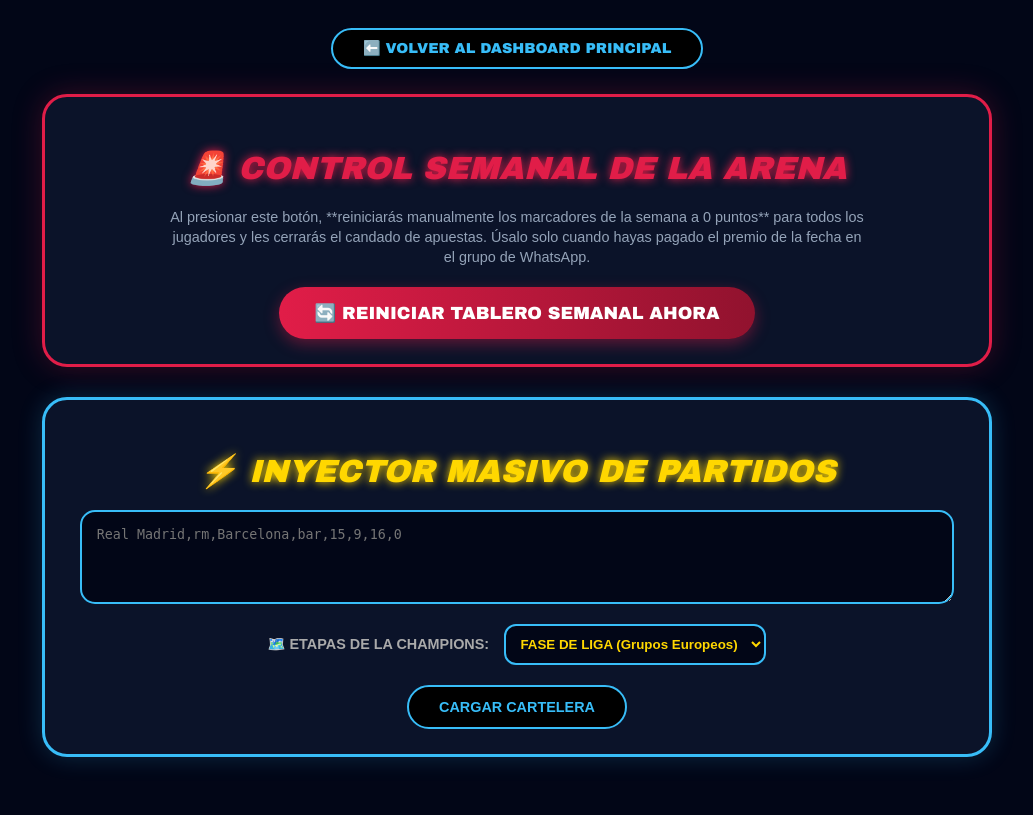
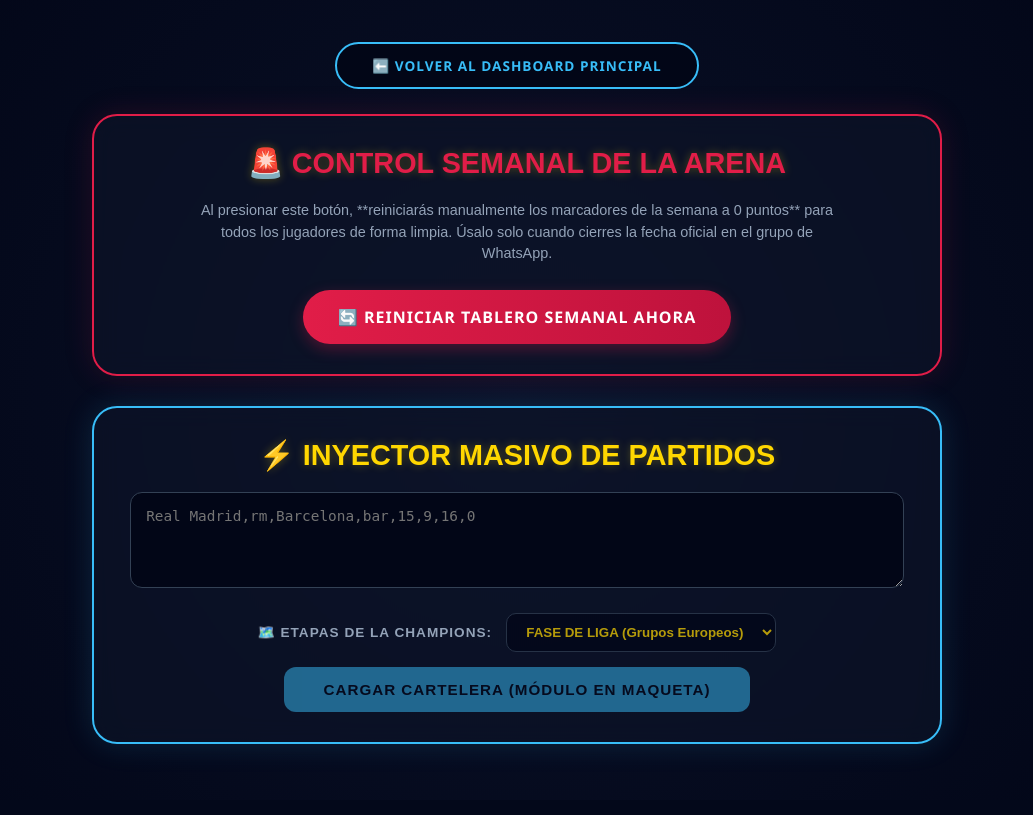
Before and after one commit to camilocardenas90-tech/arena-champions-pro, a Flask app: page /admin_control_total in a window 1280 px wide. Shown: the whole page, without its empty margins (123-1156 px from the left). After the commit the page ends 756 px from the top, so only its background shows below. Run offline with Flask 3, Linux system fonts and the light colour scheme; the visitor is signed in with stand-in values (Sample User, id 1); data comes from the database, SQL or seed files in the repository; data that the repository does not hold is empty.

Commit message:
Update admin_control.html

```diff
--- a/templates/admin_control.html
+++ b/templates/admin_control.html
@@ -5,41 +5,60 @@
     <meta name="viewport" content="width=device-width, initial-scale=1.0">
     <title>PANEL DE CONTROL TOTAL - ADMINISTRADOR</title>
     <style>
-        body { background-color: #020617; color: #ffffff; font-family: 'Arial Black', sans-serif; padding: 20px; text-align: center; }
-        .admin-card { background-color: #0b1329; border: 3px solid #38bdf8; border-radius: 25px; max-width: 950px; margin: 0 auto 30px auto; padding: 25px; box-shadow: 0 0 25px rgba(56, 189, 248, 0.2); box-sizing: border-box; }
-        .neon-title { color: #ffd700; font-size: 2rem; font-style: italic; text-transform: uppercase; margin-bottom: 20px; text-shadow: 0 0 10px #ffd700; }
-        .admin-table { width: 100%; border-collapse: collapse; font-family: sans-serif; font-size: 0.9rem; margin-top: 15px; }
-        .admin-table th { color: #38bdf8; border-bottom: 2px solid #1e293b; padding: 10px; text-transform: uppercase; font-size: 0.8rem; }
-        .admin-table td { padding: 12px 8px; border-bottom: 1px solid #111; color: #ccc; text-align: center; }
-        .btn-action { background: #000; border: 2px solid #e11d48; color: #e11d48; padding: 8px 16px; border-radius: 50px; font-weight: bold; text-decoration: none; font-size: 0.75rem; text-transform: uppercase; display: inline-block; cursor: pointer; transition: 0.2s; }
-        .btn-action:hover { background: #e11d48; color: #000; box-shadow: 0 0 10px #e11d48; }
-        .btn-nav { display: inline-block; background: #000; color: #38bdf8; border: 2px solid #38bdf8; padding: 10px 30px; border-radius: 50px; text-decoration: none; font-weight: bold; margin-bottom: 25px; text-transform: uppercase; font-size: 0.9rem; }
-        .btn-danger-giant { background: linear-gradient(90deg, #e11d48, #91122e); color: white; border: none; padding: 16px 35px; border-radius: 50px; font-size: 1.1rem; font-weight: bold; text-transform: uppercase; cursor: pointer; text-decoration: none; display: inline-block; box-shadow: 0 5px 15px rgba(225, 29, 72, 0.4); font-family: 'Arial Black', sans-serif; }
+        body {
+            background: radial-gradient(circle at center, #0a1128 0%, #020617 100%);
+            color: #ffffff;
+            font-family: 'Segoe UI', Roboto, Helvetica, Arial, sans-serif;
+            padding: 20px;
+            text-align: center;
+            margin: 0;
+            min-height: 100vh;
+            box-sizing: border-box;
+        }
+        .admin-card {
+            background-color: rgba(15, 23, 42, 0.55);
+            border: 2px solid #38bdf8;
+            border-radius: 25px;
+            max-width: 850px;
+            margin: 0 auto 30px auto;
+            padding: 30px 20px;
+            box-shadow: 0 0 30px rgba(56, 189, 248, 0.15);
+            box-sizing: border-box;
+            backdrop-filter: blur(12px);
+        }
+        .neon-title { color: #ffd700; font-size: 1.8rem; text-transform: uppercase; margin-top: 0; margin-bottom: 20px; font-family: sans-serif; font-weight: 900; text-shadow: 0 0 10px rgba(255, 215, 0, 0.3); }
+        .btn-nav { display: inline-block; background: #020617; color: #38bdf8; border: 2px solid #38bdf8; padding: 12px 35px; border-radius: 50px; text-decoration: none; font-weight: bold; margin-bottom: 25px; text-transform: uppercase; font-size: 0.85rem; letter-spacing: 1px; transition: 0.2s; }
+        .btn-nav:hover { background: #38bdf8; color: #020617; box-shadow: 0 0 15px rgba(56, 189, 248, 0.4); }
+        .btn-danger-giant { background: linear-gradient(90deg, #e11d48, #be123c); color: white; border: none; padding: 16px 35px; border-radius: 50px; font-size: 1rem; font-weight: bold; text-transform: uppercase; cursor: pointer; text-decoration: none; display: inline-block; box-shadow: 0 5px 15px rgba(225, 29, 72, 0.3); letter-spacing: 1px; transition: 0.2s; }
+        .btn-danger-giant:hover { transform: scale(1.01); box-shadow: 0 8px 20px rgba(225, 29, 72, 0.5); }
+        .btn-submit-action { background: #38bdf8; border: none; color: #020617; font-size: 0.95rem; font-weight: 700; padding: 14px 40px; border-radius: 12px; cursor: pointer; text-transform: uppercase; letter-spacing: 1px; transition: 0.2s; margin-top: 15px; }
+        .btn-submit-action:hover { background: #ffffff; box-shadow: 0 5px 15px rgba(255, 255, 255, 0.2); }
     </style>
 </head>
 <body>
+    <br>
     <a href="/dashboard" class="btn-nav">⬅️ VOLVER AL DASHBOARD PRINCIPAL</a>
 
-    <!-- CONSOLA CRÍTICA DE COMISIONADO: REINICIO MANUAL -->
-    <div class="admin-card" style="border-color: #e11d48; box-shadow: 0 0 30px rgba(225, 29, 72, 0.25);">
-        <h2 class="neon-title" style="color: #e11d48; text-shadow: 0 0 10px #e11d48;">🚨 CONTROL SEMANAL DE LA ARENA</h2>
-        <p style="font-family: sans-serif; font-size: 0.9rem; color: #94a3b8; line-height: 1.4; max-width: 700px; margin: 0 auto 20px auto;">
-            Al presionar este botón, **reiniciarás manualmente los marcadores de la semana a 0 puntos** para todos los jugadores y les cerrarás el candado de apuestas. Úsalo solo cuando hayas pagado el premio de la fecha en el grupo de WhatsApp.
+    <!-- SECCIÓN DE REINICIO SEMANAL MANUAL -->
+    <div class="admin-card" style="border-color: #e11d48; box-shadow: 0 0 30px rgba(225, 29, 72, 0.15);">
+        <h2 class="neon-title" style="color: #e11d48;">🚨 CONTROL SEMANAL DE LA ARENA</h2>
+        <p style="font-family: sans-serif; font-size: 0.9rem; color: #94a3b8; line-height: 1.5; max-width: 650px; margin: 0 auto 25px auto;">
+            Al presionar este botón, **reiniciarás manualmente los marcadores de la semana a 0 puntos** para todos los jugadores de forma limpia. Úsalo solo cuando cierres la fecha oficial en el grupo de WhatsApp.
         </p>
-        <a href="/admin_reiniciar_semana_manual" class="btn-danger-giant" onclick="return confirm('¿ESTÁS SEGURO? Esto pondrá los puntajes semanales en cero y bloqueará a los usuarios hasta su próximo pago.')">
+        <a href="/admin_reiniciar_semana_manual" class="btn-danger-giant" onclick="return confirm('¿ESTÁS SEGURO? Esto pondrá los puntajes de la semana en cero para todos.')">
             🔄 REINICIAR TABLERO SEMANAL AHORA
         </a>
     </div>
 
-    <!-- CONSOLA 2: CARGA DE PARTIDOS CON SELECTOR CHAMPIONS -->
+    <!-- SECCIÓN DE INYECCIÓN DE PARTIDOS -->
     <div class="admin-card">
         <h2 class="neon-title">⚡ INYECTOR MASIVO DE PARTIDOS</h2>
-        <form action="/admin_carga_masiva" method="POST">
-            <textarea name="lista_partidos" rows="4" style="width: 94%; background: #020617; color: #fff; border: 2px solid #38bdf8; border-radius: 15px; padding: 15px; font-family: monospace; outline: none;" placeholder="Real Madrid,rm,Barcelona,bar,15,9,16,0" required></textarea>
-            <br><br>
-            <div style="margin-bottom: 20px;">
-                <label style="color: #aaa; font-family: sans-serif; font-size: 0.9rem; font-weight: bold; margin-right: 10px;">🗺️ ETAPAS DE LA CHAMPIONS:</label>
-                <select name="instancia_playoff" style="background: #020617; color: #ffd700; border: 2px solid #38bdf8; padding: 10px; border-radius: 12px; font-weight: bold; outline: none;">
+        <form action="#" method="POST">
+            <textarea name="lista_partidos" rows="4" style="width: 96%; background: #020617; color: #fff; border: 1px solid #334155; border-radius: 12px; padding: 15px; font-family: monospace; outline: none; font-size: 0.9rem; box-sizing: border-box;" placeholder="Real Madrid,rm,Barcelona,bar,15,9,16,0" disabled></textarea>
+            <br>
+            <div style="margin-top: 20px;">
+                <label style="color: #94a3b8; font-family: sans-serif; font-size: 0.85rem; font-weight: bold; margin-right: 10px; text-transform: uppercase; letter-spacing: 1px;">🗺️ ETAPAS DE LA CHAMPIONS:</label>
+                <select name="instancia_playoff" style="background: #020617; color: #ffd700; border: 1px solid #334155; padding: 10px 15px; border-radius: 10px; font-weight: bold; outline: none;" disabled>
                     <option value="FASE_LIGA">FASE DE LIGA (Grupos Europeos)</option>
                     <option value="OCTAVOS">OCTAVOS DE FINAL</option>
                     <option value="CUARTOS">CUARTOS DE FINAL</option>
@@ -47,7 +66,7 @@
                     <option value="GRAN_FINAL">LA GRAN FINAL 🏆</option>
                 </select>
             </div>
-            <button type="submit" class="btn-action" style="border-color:#38bdf8; color:#38bdf8; padding: 12px 30px; font-size:0.9rem;">CARGAR CARTELERA</button>
+            <button type="button" class="btn-submit-action" style="opacity: 0.5; cursor: not-allowed;">CARGAR CARTELERA (MÓDULO EN MAQUETA)</button>
         </form>
     </div>
 </body>
```
